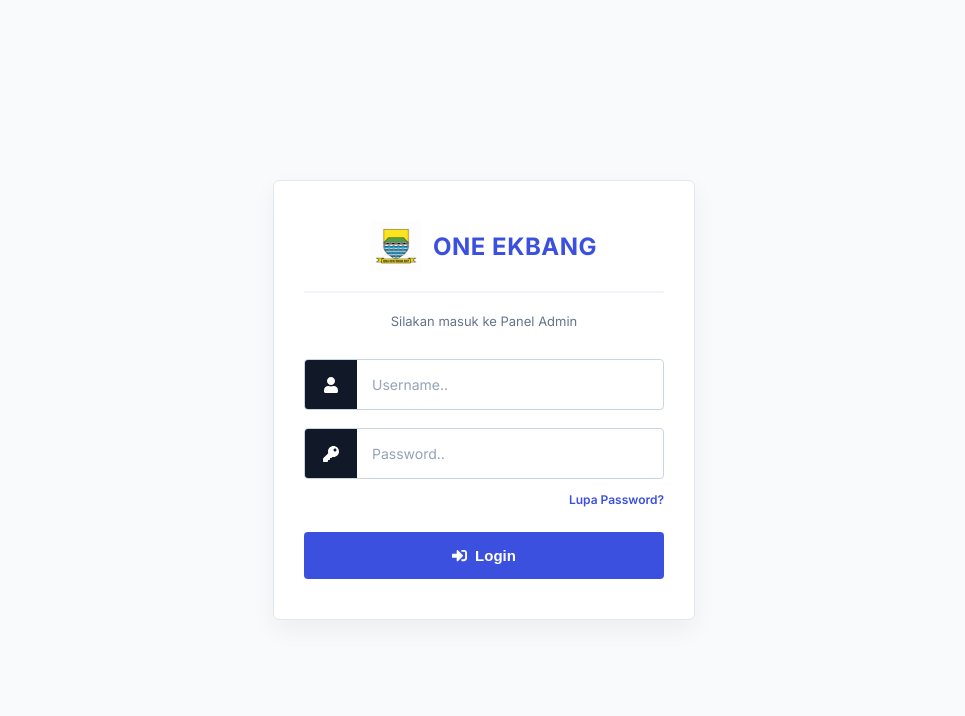
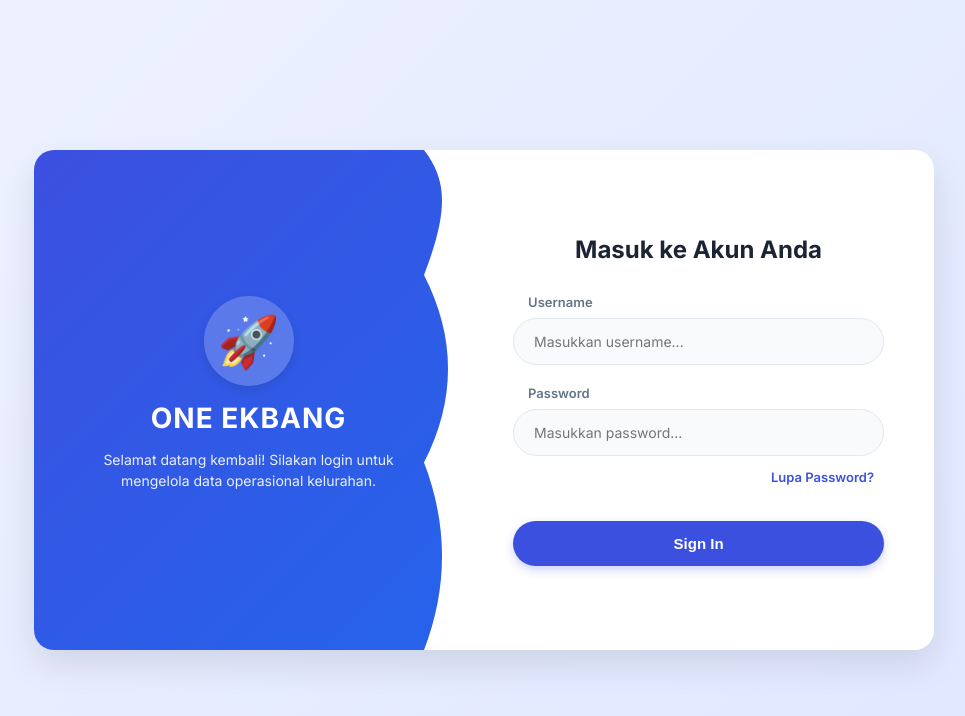
Before and after one commit to rdteguhilham-oss/frontend-one-ekbang, a React (Vite) app: page /login in a window 1280 px wide. Shown: the top 716 px of the page, without its empty margins (156-1121 px from the left). Built offline with nearby package versions, Linux system fonts and the light colour scheme.

Commit message:
balik ke awal

```diff
--- a/src/pages/Login.css
+++ b/src/pages/Login.css
@@ -1,164 +1,248 @@
-/* BACKGROUND SESUAI PERMINTAAN (#f8fafc) */
-.login-wrapper-portal {
+.login-wrapper-modern {
     min-height: 100vh;
     width: 100%;
+    background: linear-gradient(135deg, #EEF2FF 0%, #E0E7FF 100%);
     display: flex;
     justify-content: center;
     align-items: center;
-    background-color: #f8fafc; /* BERUBAH: Sesuai kode warna permintaanmu */
     padding: 20px;
     font-family: 'Inter', sans-serif;
     box-sizing: border-box;
 }
 
-body.dark-mode .login-wrapper-portal {
-    background-color: #0f172a;
+body.dark-mode .login-wrapper-modern {
+    background: linear-gradient(135deg, #1E1B4B 0%, #2E3856 100%);
 }
 
-/* KARTU TENGAH BERSIH - LEBAR DIPERSEMPIT */
-.login-card-portal {
-    background-color: #ffffff;
+/* KARTU SPLIT PANEL (KIRI KANAN) */
+.login-card-split {
+    display: flex;
     width: 100%;
-    max-width: 360px; /* BERUBAH: Dipersempit dari 420px ke 360px agar input tidak terlalu lebar ke samping */
-    padding: 40px 30px; /* Padding disesuaikan dengan lebar baru */
-    border-radius: 6px;
-    box-shadow: 0 10px 25px rgba(0,0,0,0.05); /* Bayangan diperhalus */
-    border: 1px solid #e2e8f0; /* Tambahan bingkai halus pemisah background */
+    max-width: 900px;
+    min-height: 500px;
+    background-color: var(--bg-card); /* Otomatis jadi gelap di Dark Mode */
+    border-radius: 20px;
+    box-shadow: 0 15px 35px rgba(0,0,0,0.1);
+    overflow: hidden;
+    position: relative;
+    transition: background-color 0.3s ease;
+}
+
+/* PANEL KIRI (BRANDING & BIRU) */
+.login-branding {
+    flex: 1;
+    background: linear-gradient(135deg, var(--primary-btn) 0%, #2563eb 100%);
+    color: white;
+    display: flex;
+    flex-direction: column;
+    justify-content: center;
+    align-items: center;
+    text-align: center;
+    padding: 40px 60px;
+    position: relative;
+}
+
+.branding-content {
+    position: relative;
+    z-index: 10;
+}
+
+.icon-roket {
+    font-size: 50px;
+    background: rgba(255, 255, 255, 0.2);
+    width: 90px;
+    height: 90px;
+    display: flex;
+    justify-content: center;
+    align-items: center;
+    border-radius: 50%;
+    margin: 0 auto 15px auto;
+    box-shadow: 0 4px 10px rgba(0,0,0,0.1);
+}
+
+.branding-content h2 {
+    margin: 0 0 10px 0;
+    font-size: 28px;
+    font-weight: 800;
+    letter-spacing: 1px;
+}
+
+.branding-content p {
+    font-size: 14px;
+    line-height: 1.5;
+    opacity: 0.9;
+}
+
+/* DEKORASI AWAN PEMBATAS */
+.awan-desktop {
+    position: absolute;
+    top: 0;
+    right: -1px; /* Menutup celah piksel */
+    width: 40px;
+    height: 100%;
+    z-index: 5;
+}
+
+.awan-mobile {
+    display: none; /* Sembunyikan di desktop */
+}
+
+/* PANEL KANAN (FORM) */
+.login-form-section {
+    flex: 1.2;
+    padding: 60px 50px;
+    display: flex;
+    flex-direction: column;
+    justify-content: center;
+    background-color: var(--bg-card);
+}
+
+.form-header h3 {
+    color: var(--text-utama);
+    font-size: 24px;
+    margin-top: 0;
+    margin-bottom: 30px;
     text-align: center;
 }
 
-body.dark-mode .login-card-portal {
-    background-color: var(--bg-card);
-    border-color: var(--border-halus);
+.input-group-login {
+    display: flex;
+    flex-direction: column;
+    margin-bottom: 20px;
 }
 
-/* AREA LOGO & TEKS HEADER */
-.portal-logo-area {
-    display: flex;
-    align-items: center;
-    justify-content: center;
-    gap: 12px;
-    margin-bottom: 20px;
-    border-bottom: 2px solid #f1f5f9;
-    padding-bottom: 20px;
+.input-group-login label {
+    font-size: 13px;
+    font-weight: 600;
+    color: var(--text-redup);
+    margin-bottom: 8px;
+    margin-left: 15px;
 }
 
-body.dark-mode .portal-logo-area { border-color: var(--border-halus); }
-
-.portal-logo-img {
-    width: 50px; /* Sedikit disesuaikan agar pas dengan kartu yang menyempit */
-    height: auto;
-    object-fit: contain;
+/* DESAIN INPUT KAPSUL (KONSISTEN DENGAN TAMBAH LAYANAN) */
+.input-login-pill {
+    background-color: #f8fafc;
+    border: 1.5px solid #e2e8f0;
+    color: #1e293b;
+    border-radius: 30px !important;
+    padding: 14px 20px !important;
+    font-size: 14px;
+    transition: all 0.3s ease;
+    width: 100%;
+    box-sizing: border-box;
 }
 
-.portal-logo-text {
-    text-align: left;
+body.dark-mode .input-login-pill {
+    background-color: var(--bg-body);
+    border-color: var(--border-halus);
+    color: var(--text-utama);
 }
 
-.portal-logo-text h1 {
-    margin: 0;
-    font-size: 24px; /* Ukuran font disesuaikan sedikit */
-    color: #3c50e0;
-    font-weight: 800;
-    letter-spacing: 0.5px;
+.input-login-pill:focus {
+    background-color: #ffffff;
+    border-color: var(--primary-btn);
+    box-shadow: 0 0 0 3px rgba(60, 80, 224, 0.1);
 }
 
-body.dark-mode .portal-logo-text h1 { color: #3b82f6; }
-
-.portal-subtext {
-    font-size: 13px;
-    color: #64748b;
-    margin-bottom: 30px;
+body.dark-mode .input-login-pill:focus {
+    background-color: var(--bg-card);
 }
 
-/* INPUT GRUP - TINGGI & TEBAL */
-.input-group-portal {
-    display: flex;
-    align-items: stretch;
-    margin-bottom: 18px;
-    border: 1px solid #cbd5e1;
-    border-radius: 4px;
-    overflow: hidden;
-    background-color: white;
+/* TOMBOL SIGN IN */
+.btn-login-pill {
+    width: 100%;
+    padding: 14px;
+    background-color: var(--primary-btn);
+    color: white;
+    border: none;
+    border-radius: 30px;
+    font-size: 15px;
+    font-weight: bold;
+    cursor: pointer;
+    transition: transform 0.2s, background-color 0.3s;
+    box-shadow: 0 4px 10px rgba(60, 80, 224, 0.25);
+    margin-top: 10px;
 }
 
-body.dark-mode .input-group-portal { border-color: var(--border-halus); background-color: var(--bg-body); }
-
-/* KOTAK HITAM IKON DI KIRI */
-.input-icon-portal {
-    background-color: #111827;
-    color: white;
-    padding: 16px 18px;
-    display: flex;
-    align-items: center;
-    justify-content: center;
-    font-size: 16px;
+.btn-login-pill:hover {
+    background-color: #2563eb;
+    transform: translateY(-2px);
 }
 
-body.dark-mode .input-icon-portal { background-color: #000000; }
-
-/* KOTAK TEKS INPUT */
-.input-field-portal {
-    border: none !important;
-    border-radius: 0 !important;
-    flex: 1;
-    padding: 16px 15px !important;
-    outline: none;
-    font-size: 14px;
-    color: #1e293b;
-    background-color: transparent !important;
+.lupa-password-container-modern {
+    text-align: right;
+    margin-top: -10px;
+    margin-bottom: 25px;
+    margin-right: 10px;
 }
 
-.input-field-portal::placeholder { color: #94a3b8; }
-
-/* LINK LUPA PASSWORD */
-.link-forgot-portal {
-    display: block;
-    text-align: right;
-    font-size: 12px;
-    color: #3c50e0;
-    margin-top: -5px;
-    margin-bottom: 25px;
+.link-lupa-password {
+    color: var(--primary-btn);
+    font-size: 13px;
+    font-weight: 600;
     cursor: pointer;
-    text-decoration: none;
-    font-weight: 600;
+    transition: color 0.3s;
 }
 
-.link-forgot-portal:hover { text-decoration: underline; color: #2563eb; }
-
-/* TOMBOL LOGIN BIRU PORTAL */
-.btn-login-portal {
-    width: 100%;
-    background-color: #3c50e0;
-    color: white;
-    border: none;
-    padding: 15px;
-    font-size: 15px;
-    font-weight: bold;
-    border-radius: 4px;
-    cursor: pointer;
-    display: flex;
-    align-items: center;
-    justify-content: center;
-    gap: 8px;
-    transition: background-color 0.3s;
+.link-lupa-password:hover {
+    color: #2563eb;
+    text-decoration: underline;
 }
 
-.btn-login-portal:hover { background-color: #2b3fc2; }
+/* MODAL LUPA PASSWORD TETAP KONSISTEN */
+.login-modal-overlay {
+    position: fixed;
+    top: 0;
+    left: 0;
+    width: 100vw;
+    height: 100vh;
+    background: rgba(0, 0, 0, 0.6);
+    display: flex;
+    justify-content: center;
+    align-items: center;
+    z-index: 1000;
+}
 
-/* MODAL LUPA PASSWORD */
-.login-modal-overlay {
-    position: fixed; top: 0; left: 0; width: 100vw; height: 100vh;
-    background: rgba(0, 0, 0, 0.6); display: flex; justify-content: center;
-    align-items: center; z-index: 1000;
+.login-modal-content {
+    background-color: var(--bg-card);
+    padding: 30px;
+    border-radius: 20px;
+    border: 1px solid var(--border-halus);
+    width: 90%;
+    max-width: 400px;
+    box-shadow: 0 10px 25px rgba(0,0,0,0.5);
+    position: relative;
+    text-align: left;
+    animation: turunDariAtas 0.3s ease-out;
 }
-.login-modal-content {
-    background-color: var(--bg-card); padding: 30px; border-radius: 6px;
-    width: 90%; max-width: 400px; text-align: left; position: relative;
-    border: 1px solid var(--border-halus);
+
+/* RESPONSIVE LAYAR HP (MENGUBAH JADI STACK VERTIKAL) */
+@media screen and (max-width: 768px) {
+    .login-card-split {
+        flex-direction: column;
+        max-width: 400px;
+        min-height: auto;
+    }
+
+    .login-branding {
+        padding: 40px 20px 60px 20px; /* Bawah diperlebar agar awan pas */
+    }
+
+    .awan-desktop {
+        display: none; /* Matikan awan samping */
+    }
+
+    .awan-mobile {
+        display: block; /* Nyalakan awan bawah */
+        position: absolute;
+        bottom: -1px;
+        left: 0;
+        width: 100%;
+        height: 40px;
+        z-index: 5;
+    }
+
+    .login-form-section {
+        padding: 40px 25px;
+    }
 }
-.btn-tutup-modal {
-    position: absolute; top: 15px; right: 15px; background-color: #ef4444;
-    color: white; border: none; border-radius: 50%; width: 30px; height: 30px;
-    cursor: pointer; font-weight: bold; display: flex; align-items: center; justify-content: center;
-}
--- a/src/pages/Login.jsx
+++ b/src/pages/Login.jsx
@@ -2,13 +2,13 @@ import { useState } from "react";
 import { useNavigate } from "react-router-dom";
 import Swal from "sweetalert2";
 import { loginAdmin, kirimLupaPassword } from "../services/api";
-import logoBandung from "../assets/logo-bandung.jpg";
-import { FaUser, FaKey, FaSignInAlt } from "react-icons/fa";
 import './Login.css';
 
 export default function Login() {
     const [username, setUsername] = useState("");
     const [password, setPassword] = useState("");
+
+    // Memori tambahan untuk fitur Lupa Password
     const [isModalOpen, setIsModalOpen] = useState(false);
     const [resetUsername, setResetUsername] = useState("");
 
@@ -16,15 +16,16 @@ export default function Login() {
 
     const handleLogin = async (e) => {
         e.preventDefault();
+
         try {
             const respons = await loginAdmin(username, password);
+
             if (respons && respons.status === 'sukses') {
                 await Swal.fire({
                     title: 'Success',
                     text: respons.pesan,
                     icon: 'success',
-                    confirmButtonColor: '#3C50E0'
-                });
+                    confirmButtonColor: '#3C50E0' });
                 localStorage.setItem("isLoggedIn","true");
                 localStorage.setItem("token", respons.token);
                 navigate("/admin");
@@ -53,59 +54,74 @@ export default function Login() {
     };
 
     return (
-        <div className="login-wrapper-portal">
+        <div className="login-wrapper-modern">
+            <div className="login-card-split">
 
-            <div className="login-card-portal">
-
-                <div className="portal-logo-area">
-                    <img src={logoBandung} alt="Logo Bandung" className="portal-logo-img" />
-                    <div className="portal-logo-text">
-                        <h1>ONE EKBANG</h1>
-                    </div>
+                {/* PANEL KIRI: BRANDING & AWAN */}
+                <div className="login-branding">
+                    <div className="branding-content">
+                        <div className="icon-roket">🚀</div>
+                        <h2>ONE EKBANG</h2>
+                        <p>Selamat datang kembali! Silakan login untuk mengelola data operasional kelurahan.</p>
                     </div>
 
-                <p className="portal-subtext">Silakan masuk ke Panel Admin</p>
+                    {/* SVG Awan Pembatas Desktop (Samping Kanan) */}
+                    <svg className="awan-desktop" xmlns="http://www.w3.org/2000/svg" viewBox="0 0 100 800" preserveAspectRatio="none">
+                        <path fill="var(--bg-card)" d="M100,0 L100,800 L0,800 C60,700 60,600 0,500 C80,400 80,300 0,200 C60,100 60,50 0,0 Z" />
+                    </svg>
 
-                <form onSubmit={handleLogin}>
+                    {/* SVG Awan Pembatas Mobile (Bawah) */}
+                    <svg className="awan-mobile" xmlns="http://www.w3.org/2000/svg" viewBox="0 0 800 100" preserveAspectRatio="none">
+                        <path fill="var(--bg-card)" d="M0,100 L800,100 L800,0 C700,60 600,60 500,0 C400,80 300,80 200,0 C100,60 50,60 0,0 Z" />
+                    </svg>
+                </div>
 
-                    <div className="input-group-portal">
-                        <span className="input-icon-portal">
-                            <FaUser />
-                        </span>
+                {/* PANEL KANAN: FORM LOGIN */}
+                <div className="login-form-section">
+                    <div className="form-header">
+                        <h3>Masuk ke Akun Anda</h3>
+                    </div>
+
+                    <form onSubmit={handleLogin} className="login-form-modern">
+                        <div className="input-group-login">
+                            <label>Username</label>
                             <input
                                 type="text"
-                            className="input-field-portal"
-                            placeholder="Username.."
+                                className="input-login-pill"
+                                placeholder="Masukkan username..."
                                 value={username}
                                 onChange={(e) => setUsername(e.target.value)}
                                 required
                             />
                         </div>
 
-                    <div className="input-group-portal">
-                        <span className="input-icon-portal">
-                            <FaKey />
-                        </span>
+                        <div className="input-group-login">
+                            <label>Password</label>
                             <input
                                 type="password"
-                            className="input-field-portal"
-                            placeholder="Password.."
+                                className="input-login-pill"
+                                placeholder="Masukkan password..."
                                 value={password}
                                 onChange={(e) => setPassword(e.target.value)}
                                 required
                             />
                         </div>
 
-                    <span className="link-forgot-portal" onClick={() => setIsModalOpen(true)}>
+                        <div className="lupa-password-container-modern">
+                            <span className="link-lupa-password" onClick={() => setIsModalOpen(true)}>
                                 Lupa Password?
                             </span>
+                        </div>
 
-                    <button type="submit" className="btn-login-portal">
-                        <FaSignInAlt /> Login
+                        <button type="submit" className="btn-login-pill">
+                            Sign In
                         </button>
                     </form>
                 </div>
 
+            </div>
+
+            {/* KOTAK POP-UP (MODAL) LUPA PASSWORD (Tetap Sama Konsisten ONE EKBANG) */}
             {isModalOpen && (
                 <div className="login-modal-overlay">
                     <div className="login-modal-content">
@@ -119,14 +135,14 @@ export default function Login() {
                         <form onSubmit={handleLupaPassword}>
                             <input
                                 type="text"
-                                className="input-field-portal"
-                                style={{ border: '1px solid #cbd5e1', marginBottom: '15px', padding: '16px' }}
+                                className="input-login-pill"
                                 placeholder="Masukkan username Anda..."
                                 value={resetUsername}
                                 onChange={(e) => setResetUsername(e.target.value)}
                                 required
+                                style={{ marginBottom: '15px' }}
                             />
-                            <button type="submit" className="btn-login-portal">Kirim Permintaan Reset</button>
+                            <button type="submit" className="btn-login-pill">Kirim Permintaan Reset</button>
                         </form>
                     </div>
                 </div>
```
Also changed, not shown: src/assets/logo-bandung.jpg (deleted). Lines whose indentation alone changed are shown as unchanged.
